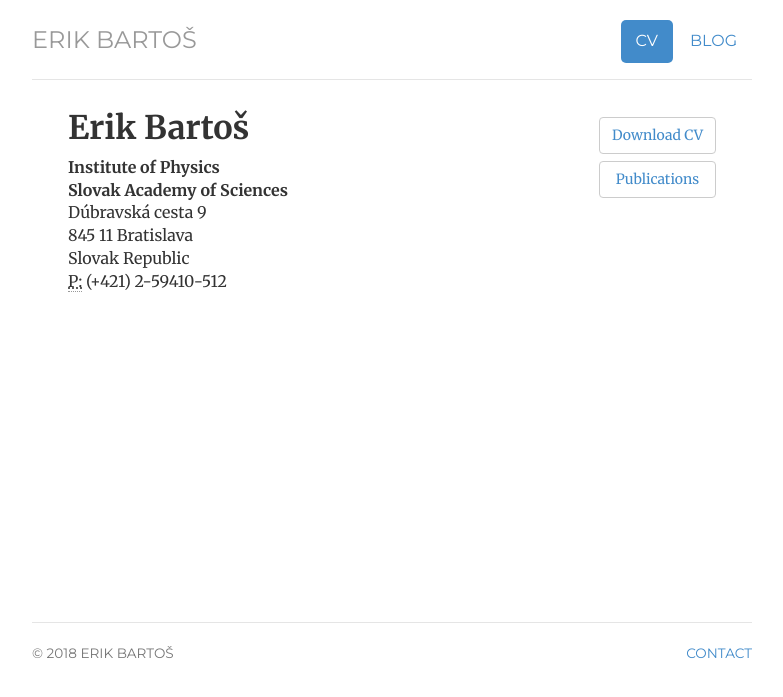
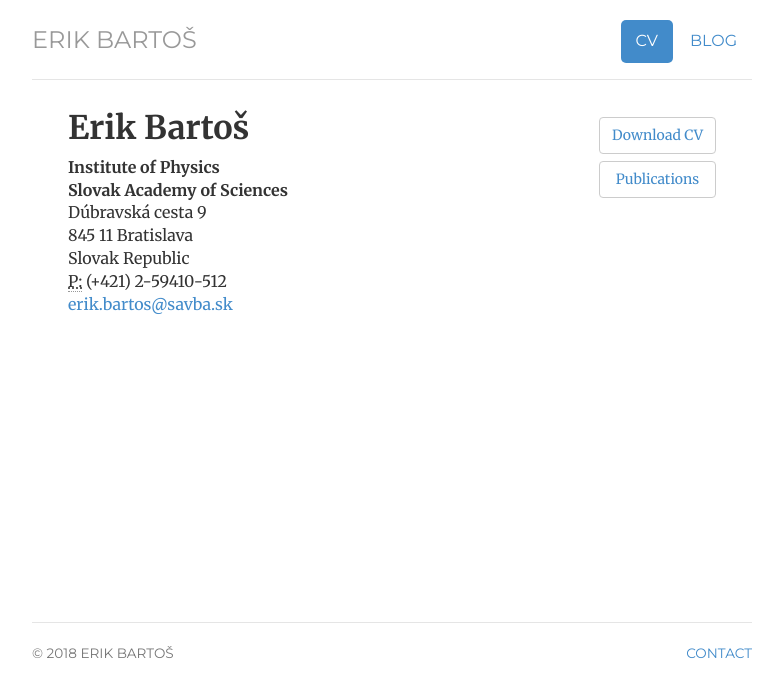
Before and after one commit to Mezek/mezek.github.io, a Jekyll site: the page built from cv/index.html, in a window 1280 px wide. Shown: the top 697 px of the page, without its empty margins (248-1031 px from the left). Built offline with Jekyll 4.4.1, drawn with Linux system fonts in a browser that asks for light colours.

Commit message:
Update index.html

```diff
--- a/cv/index.html
+++ b/cv/index.html
@@ -22,6 +22,7 @@ description: C.V. for Erik Bartoš, a Physicists, Digital Publisher, Enthusiast,
 			845 11 Bratislava<br>
 			Slovak Republic<br>
 			<abbr title="phone">P:</abbr> (+421) 2-59410-512<br>
+			<span><a href="mailto:erik.bartos@savba.spam" class="obfuscate">ks.abvas@sotrab.kire</a></span>
 		</address>
 	</div>
 
```
